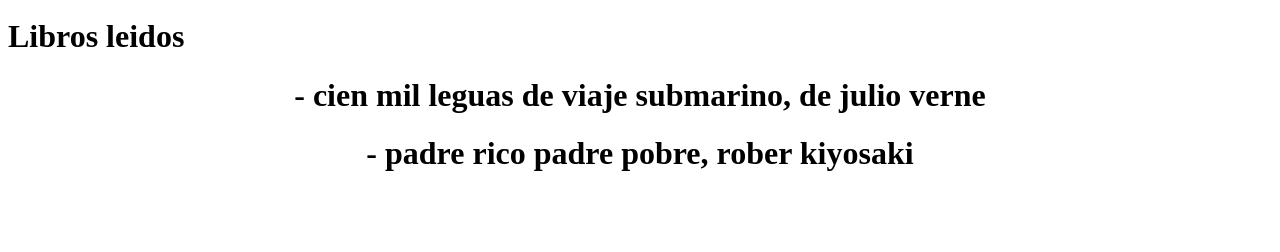
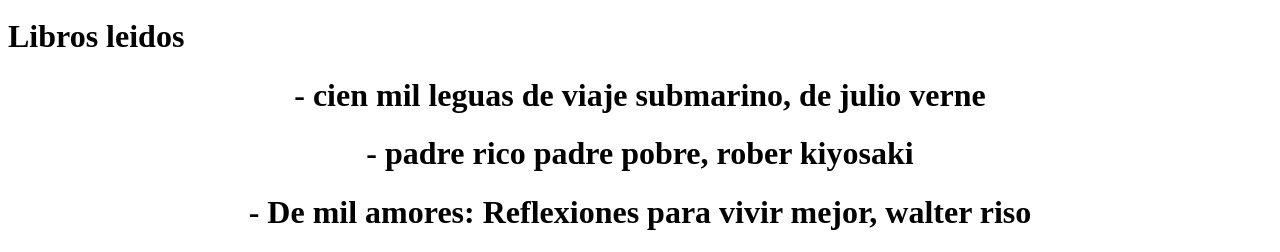
Before and after one commit to Jodatodli12/Portafolio_perosnal_bp, a plain HTML site: page index.html in a window 1280 px wide. Shown: the part 683-935 px from the top of the page. Before the commit the page ends 877 px from the top, so only its background shows below. Drawn offline with Linux system fonts and the light colour scheme.

Commit message:
respuesta 4.3

```diff
--- a/index.html
+++ b/index.html
@@ -20,5 +20,6 @@
     <h1>Libros leidos</h1>
     <center><h1>- cien mil leguas de viaje submarino, de julio verne</h1></center>
     <center><h1>- padre rico padre pobre, rober kiyosaki</h1></center>
+    <center><h1>- De mil amores: Reflexiones para vivir mejor, walter riso</h1></center>
 </body>
 </html>
```
